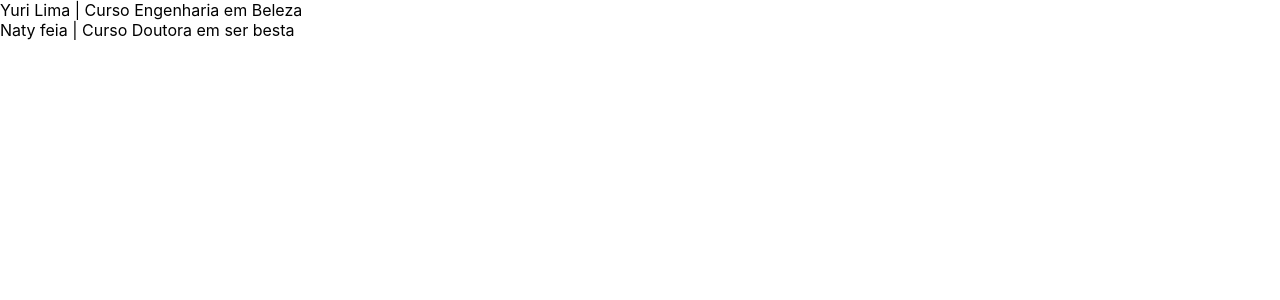
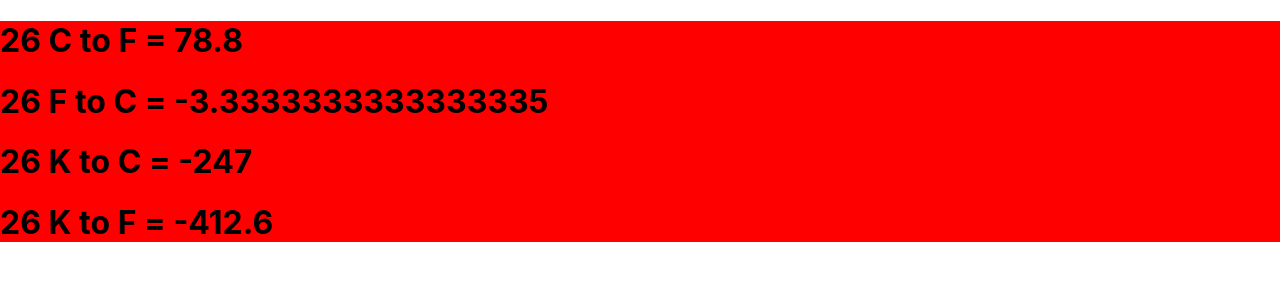
Before and after one commit to yuri-L1ma/PIW, a React (Create React App) app: page / in a window 1280 px wide. Shown: the top 300 px of the page. Built offline with nearby package versions, Linux system fonts and the light colour scheme.

Commit message:
Mandando pc pra la

```diff
--- a/src/App.js
+++ b/src/App.js
@@ -1,14 +1,21 @@
-import MyProps from './components/MyProps.jsx';
+import './Atividades.css';
+import Temperatura from "./components/atividades/atividade00/03Temperatura.jsx";
 
-import './App.css';
+// function App() {
+//   return (
+//     <>
+//       <MyProps nome="Yuri Lima" curso="Engenharia em Beleza" />
+//       <MyProps nome="Naty feia" curso="Doutora em ser besta" />
+//     </>
+//   );
+// }
 
 function App() {
   return (
-    <>
-      <MyProps nome="Yuri Lima" curso="Engenharia em Beleza" />
-      <MyProps nome="Naty feia" curso="Doutora em ser besta" />
-    </>
-  );
+    <div className="estilo-div">
+      <Temperatura/>
+    </div>
+  )
 }
 
 export default App;
--- /dev/null
+++ b/src/Atividades.css
@@ -0,0 +1,3 @@
+.estilo-div {
+    background: red;
+}
--- /dev/null
+++ b/src/components/atividades/atividade00/03Temperatura.jsx
@@ -0,0 +1,29 @@
+const Temperatura = () => {
+    function convertCelsiusToFahrenheit(celsius){
+        return ((9 * celsius) + 160) / 5
+    }
+
+    function convertFahrenheitToCelsius(fahrenheit){
+        return ((5 * fahrenheit) - 160) / 9
+    }
+
+    function convertKelvinToAll(kelvin){
+        let temps = {celsius: 0, fahrenheit: 0}
+
+        temps.celsius = kelvin - 273
+        temps.fahrenheit = ((9 * kelvin) - 2297) / 5
+
+        return temps
+    }
+
+    return (
+        <div>
+            <h1>26 C to F = {convertCelsiusToFahrenheit(26)}</h1>
+            <h1>26 F to C = {convertFahrenheitToCelsius(26)}</h1>
+            <h1>26 K to C = {convertKelvinToAll(26).celsius}</h1>
+            <h1>26 K to F = {convertKelvinToAll(26).fahrenheit}</h1>
+        </div>
+    )
+}
+
+export default Temperatura
```
Also changed, not shown: src/components/atividades/atividade00/01MeusDados.jsx (added, +48 -0 lines), src/components/atividades/atividade00/02MeusDados.jsx (added, +12 -0 lines).
